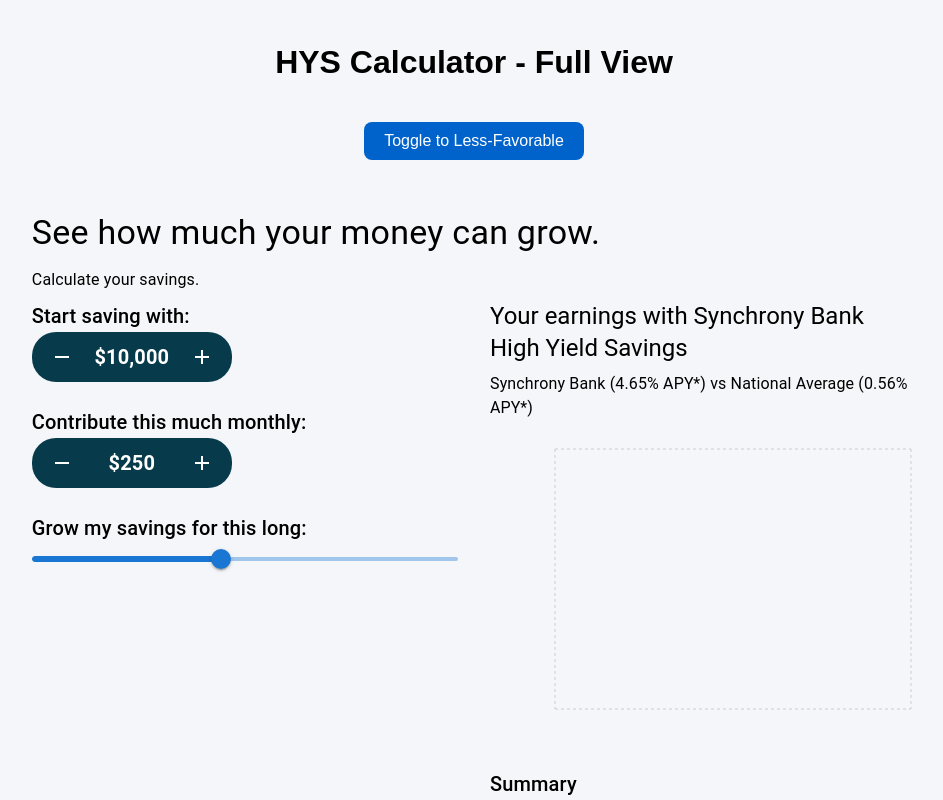
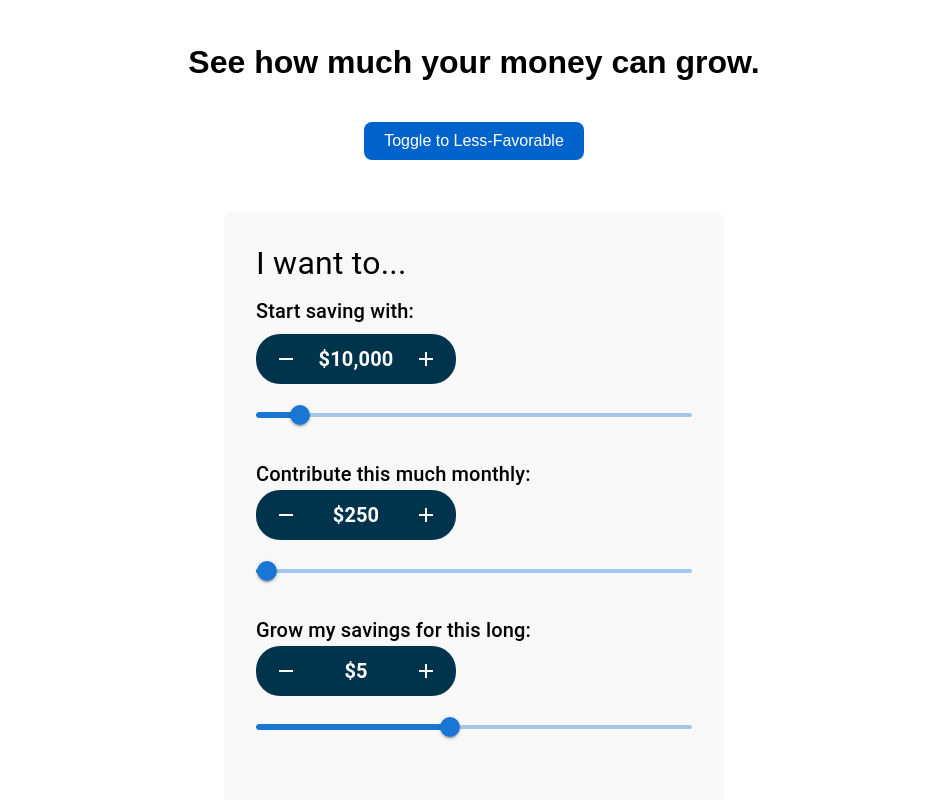
Before and after one commit to crisdb/SynchronySavingsCalculator, a React (Create React App) app: page /hys in a window 1280 px wide. Shown: the top 800 px of the page, without its empty margins (166-1109 px from the left). Built offline with nearby package versions, Linux system fonts and the light colour scheme; no server answers.

Commit message:
UI grid layout HYS

```diff
--- a/src/assets/styles/HYSCalculator.css
+++ b/src/assets/styles/HYSCalculator.css
@@ -14,7 +14,7 @@
     display: flex;
     align-items: center;
     justify-content: space-between;
-    background-color: #073b4c;
+    background-color: #00344D;
     color: white;
     padding: 10px;
     border-radius: 24px;
--- a/src/assets/styles/HYSView.css
+++ b/src/assets/styles/HYSView.css
@@ -5,7 +5,7 @@
   flex-direction: column;
   align-items: center;
   padding: 24px;
-  background-color: #f4f6f9; /* Light background */
+  background-color: #fff;
   min-height: 100vh;
 }
 
--- a/src/assets/styles/IncrementDecrement.css
+++ b/src/assets/styles/IncrementDecrement.css
@@ -2,7 +2,7 @@
 .increment-decrement {
     display: flex;
     align-items: center;
-    background-color: #073b4c; /* Dark blue */
+    background-color: #00344D; /* Dark blue */
     border-radius: 24px;
     padding: 5px 10px;
     color: white;
--- a/src/components/HYSCalculator.jsx
+++ b/src/components/HYSCalculator.jsx
@@ -5,29 +5,24 @@
 import Chart from './Chart';
 import '../assets/styles/HYSCalculator.css';
 
-const RATE_THRESHOLD = 4.0;
-
 const HYSCalculator = () => {
   const [isMobile, setIsMobile] = useState(window.innerWidth <= 768);
-  const [deposit, setDeposit] = useState(10000); // Default deposit
-  const [monthlyContribution, setMonthlyContribution] = useState(250); // Default monthly contribution
-  const [term, setTerm] = useState(5); // Default term in years
+  const [deposit, setDeposit] = useState(10000);
+  const [monthlyContribution, setMonthlyContribution] = useState(250);
+  const [term, setTerm] = useState(5);
 
-  // Handle window resizing for mobile/desktop switching
   useEffect(() => {
     const handleResize = () => setIsMobile(window.innerWidth <= 768);
     window.addEventListener('resize', handleResize);
     return () => window.removeEventListener('resize', handleResize);
   }, []);
 
-  // Calculate savings based on input values
   const calculateSavings = () => {
     const monthlyRate = (4.65 / 100) / 12;
     const months = term * 12;
     const futureValue =
         deposit * Math.pow(1 + monthlyRate, months) +
         (monthlyContribution * (Math.pow(1 + monthlyRate, months) - 1)) / monthlyRate;
-
     const interestEarned = futureValue - (deposit + monthlyContribution * months);
     return { totalSavings: futureValue.toFixed(2), interest: interestEarned.toFixed(2) };
   };
@@ -35,25 +30,47 @@
   const { totalSavings, interest } = calculateSavings();
 
   return (
-      <Box sx={{ padding: 4 }}>
-        <Typography variant="h4" gutterBottom>
-          See how much your money can grow.
+      <Box sx={{ padding: 4, backgroundColor: "#FFFFFF" }}>
+        <Grid
+            container
+            spacing={0} // Reset spacing to handle custom gaps
+            alignItems="flex-start"
+            justifyContent="center"
+            sx={{ gap: 4 }} // Adds space between left and right sections
+        >
+          {/* Left Section: User Inputs */}
+          <Grid
+              item
+              sx={{
+                width: 500,
+                height: 623,
+                backgroundColor: "#F8F8F9",
+                borderRadius: 2,
+                padding: 4,
+              }}
+          >
+            <Typography variant="h4" gutterBottom sx={{ fontSize: "24pt" }}>
+              I want to...
             </Typography>
 
-        <Typography variant="subtitle1" gutterBottom>
-          Calculate your savings.
+            <Typography variant="h6" gutterBottom>
+              Start saving with:
             </Typography>
-
-        <Grid container spacing={4}>
-          {/* Left Section: User Inputs */}
-          <Grid item xs={12} md={6}>
-            <Typography variant="h6">Start saving with:</Typography>
             <IncrementDecrement
                 initialValue={deposit}
                 step={500}
                 min={0}
                 max={100000}
                 onChange={setDeposit}
+            />
+            <Slider
+                value={deposit}
+                min={0}
+                max={100000}
+                step={500}
+                onChange={(e, value) => setDeposit(value)}
+                valueLabelDisplay="auto"
+                sx={{ mt: 2 }}
             />
 
             <Box mt={3}>
@@ -65,10 +82,26 @@
                   max={10000}
                   onChange={setMonthlyContribution}
               />
+              <Slider
+                  value={monthlyContribution}
+                  min={0}
+                  max={10000}
+                  step={50}
+                  onChange={(e, value) => setMonthlyContribution(value)}
+                  valueLabelDisplay="auto"
+                  sx={{ mt: 2 }}
+              />
             </Box>
 
             <Box mt={3}>
               <Typography variant="h6">Grow my savings for this long:</Typography>
+              <IncrementDecrement
+                  initialValue={term}
+                  step={1}
+                  min={1}
+                  max={10}
+                  onChange={setTerm}
+              />
               <Slider
                   value={term}
                   min={1}
@@ -76,13 +109,27 @@
                   step={1}
                   onChange={(e, value) => setTerm(value)}
                   valueLabelDisplay="auto"
+                  sx={{ mt: 2 }}
               />
             </Box>
           </Grid>
 
           {/* Right Section: Chart and Summary */}
-          <Grid item xs={12} md={6}>
-            <Typography variant="h5" gutterBottom>
+          <Grid
+              item
+              sx={{
+                width: 855,
+                height: 623,
+                backgroundColor: "#F8F8F9",
+                borderRadius: 2,
+                padding: 4,
+                display: 'flex',
+                flexDirection: 'column',
+                justifyContent: 'space-between',
+              }}
+          >
+            <Box>
+              <Typography variant="h4" gutterBottom sx={{ fontSize: "24pt" }}>
                 Your earnings with Synchrony Bank High Yield Savings
               </Typography>
 
@@ -91,19 +138,23 @@
               </Typography>
 
               <Box mt={3}>
-              <Chart zoom={5} /> {/* Render the savings growth chart */}
+                <Chart zoom={5} />
+              </Box>
             </Box>
 
+            {/* Summary Section */}
             <Box mt={3}>
               <Typography variant="h6">Summary</Typography>
               <Typography>Total Interest Earned: ${interest}</Typography>
-              <Typography>Total Contributions: ${deposit + monthlyContribution * (term * 12)}</Typography>
+              <Typography>
+                Total Contributions: ${deposit + monthlyContribution * (term * 12)}
+              </Typography>
               <Typography>Total Savings: ${totalSavings}</Typography>
-            </Box>
 
               <Button variant="contained" color="primary" sx={{ mt: 2 }}>
                 Open Account
               </Button>
+            </Box>
           </Grid>
         </Grid>
       </Box>
--- a/src/components/IncrementDecrement.jsx
+++ b/src/components/IncrementDecrement.jsx
@@ -7,7 +7,7 @@
 const StyledBox = styled(Box)({
     display: 'flex',
     alignItems: 'center',
-    backgroundColor: '#073b4c',
+    backgroundColor: '#00344D',
     borderRadius: '24px',
     padding: '5px 10px',
     color: '#fff',
--- a/src/views/HYSView.jsx
+++ b/src/views/HYSView.jsx
@@ -34,7 +34,7 @@
     // Render the HYSCalculator with the appropriate props
     return (
         <div className="hys-container" style={{ padding: '24px' }}>
-            <h1>HYS Calculator - Full View</h1>
+            <h1>See how much your money can grow.</h1>
             <button
                 onClick={() => setMode((prev) => (prev === 'favorable' ? 'less-favorable' : 'favorable'))}
             >
```
Lines whose indentation alone changed are shown as unchanged.
